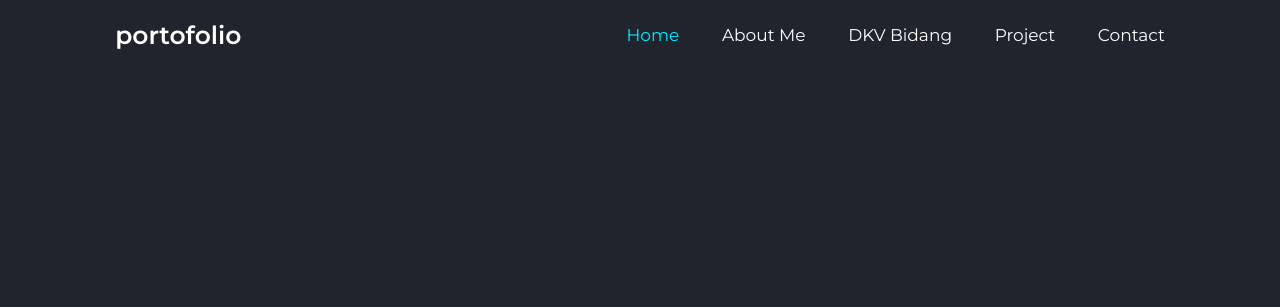
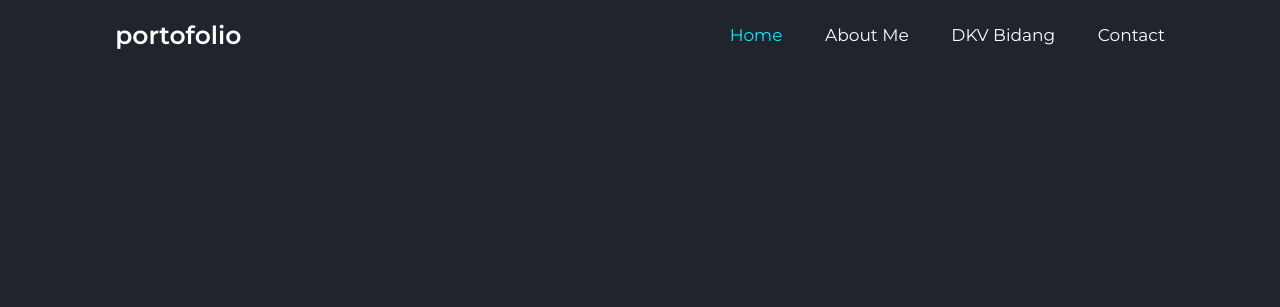
Before and after one commit to amrrrrrrrrrs/myportofolio, a plain HTML site: page index.html in a window 1280 px wide. Shown: the top 307 px of the page. Drawn offline with nearby package versions, Linux system fonts and the light colour scheme; a script that the page names is missing; a web font is replaced by a local one.

Commit message:
Update index.html

```diff
--- a/index.html
+++ b/index.html
@@ -24,7 +24,6 @@
         <a href="#home" class="active">Home</a>
         <a href="#about">About Me</a>
         <a href="#dkv bidang">DKV Bidang</a>
-        <a href="#project">Project</a>
         <a href="#">Contact</a>
     </nav>
 </header>
```
